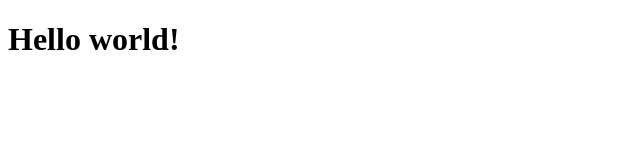
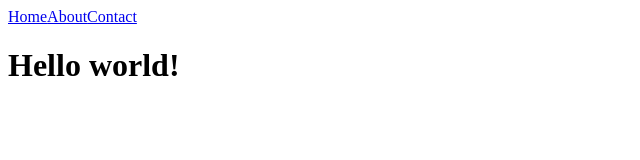
Before and after one commit to RCastilho91/gatsby-crash-course, a Gatsby site in the folder simplyrecipes/: page / in a window 1280 px wide. Shown: the whole page, without its empty margins (0-640 px from the left). Built offline with nearby package versions, Linux system fonts and the light colour scheme; Gatsby itself is replaced by a stand-in of ours.

Commit message:
Add navbar to index

```diff
--- a/simplyrecipes/src/pages/index.js
+++ b/simplyrecipes/src/pages/index.js
@@ -1,8 +1,10 @@
 import React from "react"
+import Navigation from "../components/navigation/navigation";
 
 export default function Home() {
   return (
       <div>
+          <Navigation />
         <h1>Hello world!</h1>
       </div>
   )
```
